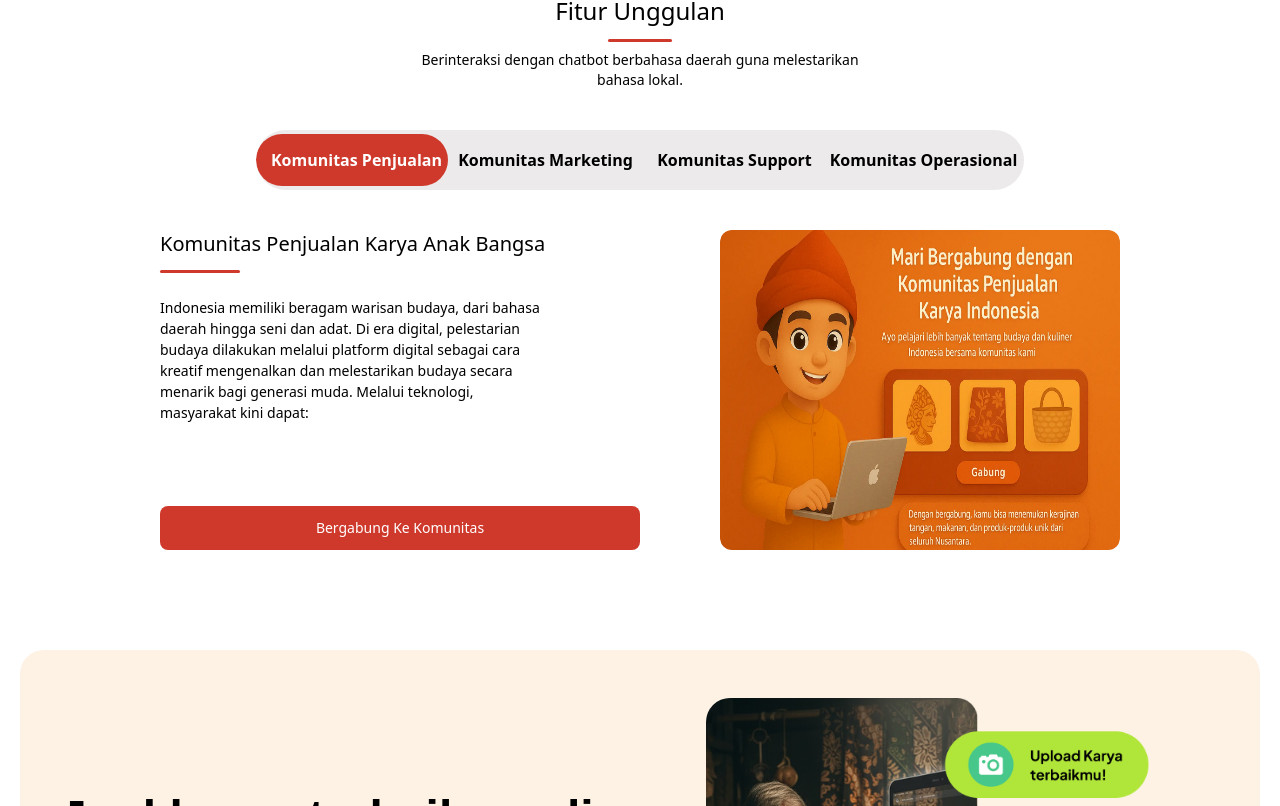
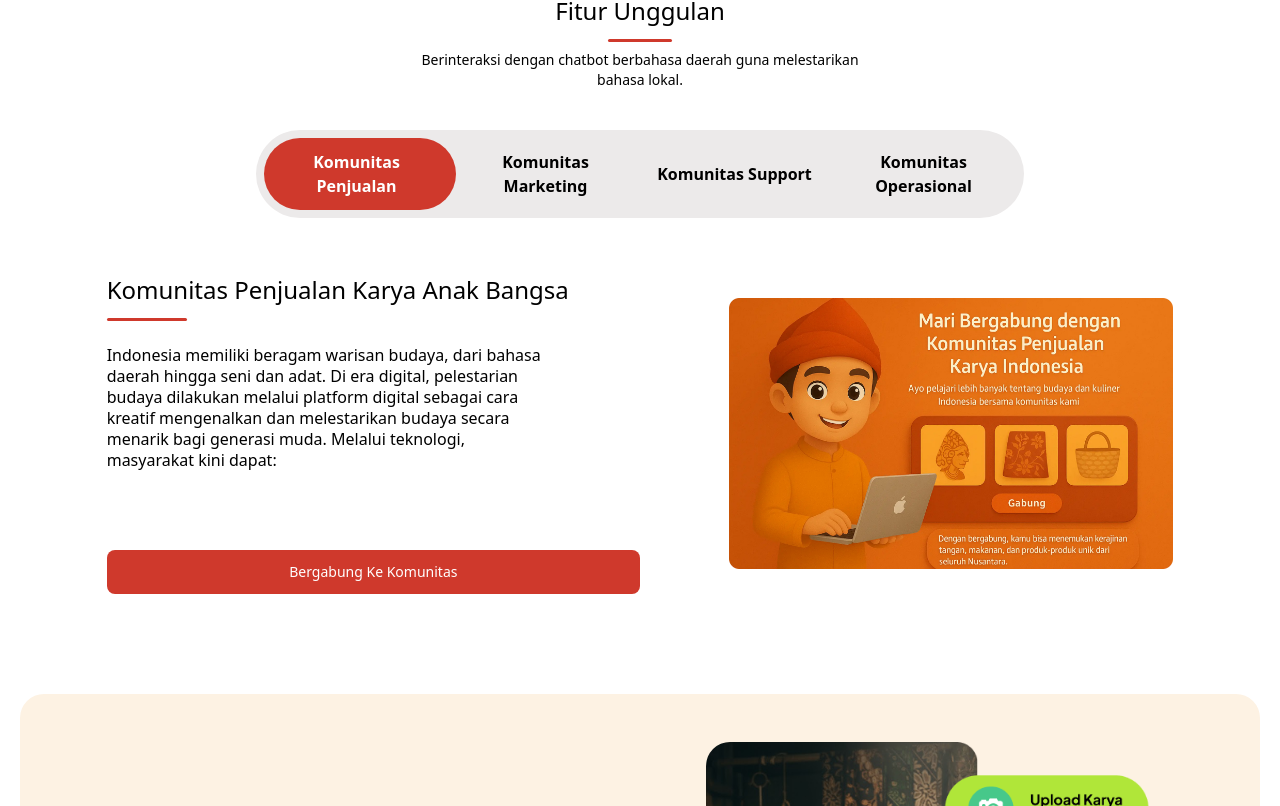
Before and after one commit to firjaabiyu/bineka, a React (Vite) app: page / in a window 1280 px wide. Shown: the part 2314-3120 px from the top of the page. Built offline with nearby package versions, Linux system fonts and the light colour scheme; a web font is replaced by a local one; what @iconify/tailwind4 would draw is missing.

Commit message:
landing adjustment

```diff
--- a/src/features/landing/landing-component/artikel-section.jsx
+++ b/src/features/landing/landing-component/artikel-section.jsx
@@ -14,7 +14,7 @@ export function ArtikelPage() {
       {/* Cards Section */}
       <div className="w-11/12 md:w-10/12 grid grid-cols-1 sm:grid-cols-2 lg:grid-cols-4 gap-8">
         {/* Card 1 */}
-        <div className="p-6 rounded-2xl bg-[#CF392C] flex flex-col gap-3 hover:scale-[1.02] transition-transform duration-300">
+        <div className="p-6  rounded-2xl bg-[#CF392C] flex flex-col gap-3 hover:scale-[1.02] transition-transform duration-300">
           <div className="w-full rounded-xl bg-white h-44 md:h-48"></div>
           <p className="text-white font-bold text-base md:text-lg leading-tight">
             Rehabilitasi Kuntilanak yang Sehat-Sehar
@@ -23,13 +23,13 @@ export function ArtikelPage() {
             <img src={coin} alt="coin" className="w-4 h-4" />
             <p className="text-white text-sm font-bold">+200 Poin</p>
           </div>
-          <div className="w-full mt-6 py-2.5 rounded-lg text-black font-bold flex bg-[#B0E639] items-center justify-center">
+          <div className="w-full  mt-8 py-2.5 rounded-lg text-black font-bold flex bg-[#B0E639] items-center justify-center">
             Baca Cerita
           </div>
         </div>
 
         {/* Card 2 */}
-        <div className="p-6 rounded-2xl bg-[#CF392C] flex flex-col gap-3 hover:scale-[1.02] transition-transform duration-300">
+        <div className="p-6  rounded-2xl bg-[#CF392C] flex flex-col gap-3 hover:scale-[1.02] transition-transform duration-300">
           <div className="w-full rounded-xl bg-white h-44 md:h-48"></div>
           <p className="text-white font-bold text-base md:text-lg leading-tight">
             Legenda Danau Toba
@@ -38,7 +38,7 @@ export function ArtikelPage() {
             <img src={coin} alt="coin" className="w-4 h-4" />
             <p className="text-white text-sm font-bold">+150 Poin</p>
           </div>
-          <div className="w-full mt-6 py-2.5 rounded-lg text-black font-bold flex bg-[#B0E639] items-center justify-center">
+          <div className="w-full  mt-auto py-2.5 rounded-lg text-black font-bold flex bg-[#B0E639] items-center justify-center">
             Baca Cerita
           </div>
         </div>
@@ -53,7 +53,7 @@ export function ArtikelPage() {
             <img src={coin} alt="coin" className="w-4 h-4" />
             <p className="text-white text-sm font-bold">+180 Poin</p>
           </div>
-          <div className="w-full mt-6 py-2.5 rounded-lg text-black font-bold flex bg-[#B0E639] items-center justify-center">
+          <div className="w-full  mt-auto py-2.5 rounded-lg text-black font-bold flex bg-[#B0E639] items-center justify-center">
             Baca Cerita
           </div>
         </div>
@@ -68,7 +68,7 @@ export function ArtikelPage() {
             <img src={coin} alt="coin" className="w-4 h-4" />
             <p className="text-white text-sm font-bold">+220 Poin</p>
           </div>
-          <div className="w-full mt-6 py-2.5 rounded-lg text-black font-bold flex bg-[#B0E639] items-center justify-center">
+          <div className="w-full  mt-auto py-2.5 rounded-lg text-black font-bold flex bg-[#B0E639] items-center justify-center">
             Baca Cerita
           </div>
         </div>
--- a/src/features/landing/landing-component/feature-unggulan-page.jsx
+++ b/src/features/landing/landing-component/feature-unggulan-page.jsx
@@ -21,12 +21,11 @@ export function FeatureUnggulanPage() {
                 <p className="text-black text-sm text-center">Berinteraksi dengan chatbot berbahasa daerah guna melestarikan<br /> bahasa lokal.</p>
             </div>
 
-            <div className="relative w-3/5 flex items-center rounded-full p-1.5 bg-[#ECEAEA] overflow-hidden">
-
+            <div className="relative w-3/5 flex items-center rounded-full p-1.5 py-2 bg-[#ECEAEA] overflow-hidden ">
                 <motion.div
                     layout
                     transition={{ type: "spring", stiffness: 300, damping: 25 }}
-                    className="absolute top-1 bottom-1 rounded-full bg-[#CF392C]"
+                    className="absolute top-1 bottom-1 my-1 rounded-full bg-[#CF392C] mx-2"
                     style={{
                         left: `${(100 / tabs.length) * activeIndex}%`,
                         width: `${100 / tabs.length}%`,
@@ -37,7 +36,7 @@ export function FeatureUnggulanPage() {
                     <button
                         key={index}
                         onClick={() => setActiveIndex(index)}
-                        className="relative z-10 w-1/4 py-3 rounded-full flex items-center justify-center transition-colors"
+                        className={`relative z-10 w-1/4 py-3 px-4 rounded-full flex items-center justify-center transition-colors `}
                     >
                         <p
                             className={`font-semibold transition-colors ${activeIndex === index ? "text-white" : "text-black"
@@ -49,18 +48,23 @@ export function FeatureUnggulanPage() {
                 ))}
             </div>
 
-            <div className="flex w-3/4 justify-between">
+
+            <div className="flex w-5/6 justify-between mt-4">
                 <div className="flex w-full flex-col justify-between">
                     <div className="flex flex-col gap-2">
-                <p className="text-black text-xl font-medium">Komunitas Penjualan Karya Anak Bangsa</p>
+                        <p className="text-black text-2xl font-medium">Komunitas Penjualan Karya Anak Bangsa</p>
                         <div className="w-20 h-[3px] bg-[#CF392C] rounded-full mt-1"></div>
-                <p className="text-black leading-[21px] text-sm mt-4 w-4/5">Indonesia memiliki beragam warisan budaya, dari bahasa daerah hingga seni dan adat. Di era digital, pelestarian budaya dilakukan melalui platform digital sebagai cara kreatif mengenalkan dan melestarikan budaya secara menarik bagi generasi muda. Melalui teknologi, masyarakat kini dapat:</p>
+                        <p className="text-black leading-[21px] mt-4 w-5/6">Indonesia memiliki beragam warisan budaya, dari bahasa daerah hingga seni dan adat. Di era digital, pelestarian budaya dilakukan melalui platform digital sebagai cara kreatif mengenalkan dan melestarikan budaya secara menarik bagi generasi muda. Melalui teknologi, masyarakat kini dapat:</p>
                     </div>
                     <div className="flex justify-center items-center text-sm font-light py-3 text-white bg-[#CF392C] rounded-lg hover:bg-[#d83021]">Bergabung Ke Komunitas</div>
                 </div>
                 <div className=" w-full flex justify-end items-center">
                     {/* <div className="w-5/6 h-80 bg-[#CF392C] rounded-xl" style={{backgroundImage: `url(${komunitasImg})`, backgroundSize: "cover"}}></div> */}
-                <img src={komunitas} className=" w-5/6 h-80  rounded-xl bg-cover bg-no-repeat" alt="" />
+                    <img
+                        src={komunitas}
+                        alt=""
+                        className="w-5/6 h-80 rounded-xl object-contain object-center "
+                    />
                 </div>
 
             </div>
```
Lines whose indentation alone changed are shown as unchanged.
